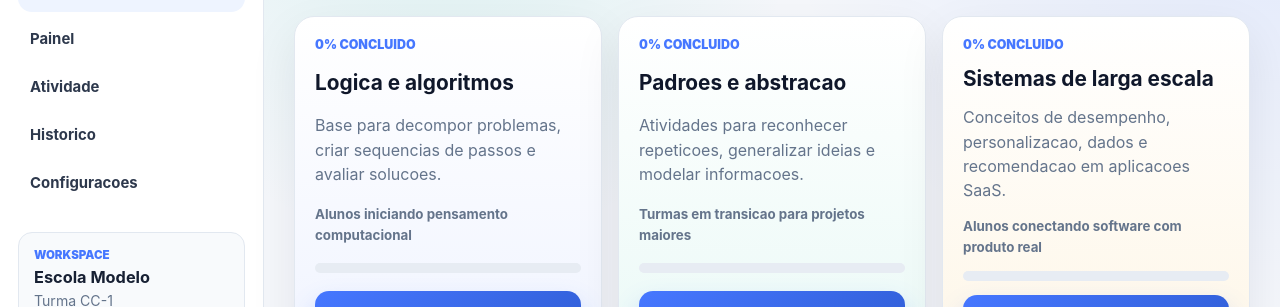
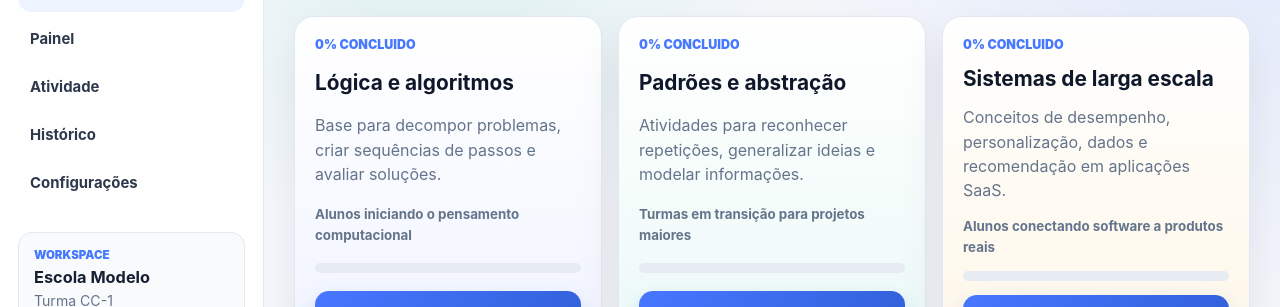
Before and after one commit to Gustavo-Abreu-Ribeiro/Pensamento-Computacional, a React (Vite) app in the folder Projeto_PensamentoComputacional_LargaEscala/codigo/: page / in a window 1280 px wide. Both pictures are taken after a click on the button "Trilhas". Shown: the part 180-487 px from the top of the page. Built offline with nearby package versions, Linux system fonts and the light colour scheme.

Commit message:
update dados

```diff
--- a/Projeto_PensamentoComputacional_LargaEscala/codigo/src/App.tsx
+++ b/Projeto_PensamentoComputacional_LargaEscala/codigo/src/App.tsx
@@ -16,12 +16,12 @@ const initialWorkspace = {
 };
 
 const routeLabels: Record<Route, string> = {
-  inicio: "Inicio",
+  inicio: "Início",
   trilhas: "Trilhas",
   painel: "Painel",
   atividade: "Atividade",
-  historico: "Historico",
-  configuracoes: "Configuracoes"
+  historico: "Histórico",
+  configuracoes: "Configurações"
 };
 
 const themes = [
@@ -223,7 +223,7 @@ export default function App() {
     return (
       <section className="metrics-grid" aria-label="Resumo do aluno">
         <article className="metric-card accent-blue">
-          <span>Nivel atual</span>
+          <span>Nível atual</span>
           <strong>{student.level}</strong>
         </article>
         <article className="metric-card accent-green">
@@ -247,11 +247,11 @@ export default function App() {
       <>
         <section className="hero-panel">
           <div>
-            <p className="eyebrow">Aprendizagem adaptativa em pratica</p>
-            <h1>Organize trilhas, registre desempenho e recomende o proximo passo.</h1>
+            <p className="eyebrow">Aprendizagem adaptativa em prática</p>
+            <h1>Organize trilhas, registre desempenho e recomende o próximo passo.</h1>
             <p>
-              O StudyFlow acompanha acertos, erros e tempo real de resposta para ajustar o nivel
-              do aluno durante a sessao.
+              A plataforma acompanha acertos, erros e tempo real de resposta para ajustar o nível
+              do aluno durante a sessão.
             </p>
           </div>
           <div className="hero-actions">
@@ -266,7 +266,7 @@ export default function App() {
 
         {renderMetrics()}
 
-        <section className="quick-grid" aria-label="Acoes principais">
+        <section className="quick-grid" aria-label="Ações principais">
           <button className="quick-card" type="button" onClick={() => navigate("trilhas")}>
             <span>01</span>
             <strong>Escolher trilha</strong>
@@ -280,7 +280,7 @@ export default function App() {
           <button className="quick-card" type="button" onClick={() => navigate("historico")}>
             <span>03</span>
             <strong>Analisar dados</strong>
-            <p>Use o historico para reconhecer padroes e orientar revisoes.</p>
+            <p>Use o histórico para reconhecer padrões e orientar revisões.</p>
           </button>
         </section>
       </>
@@ -292,7 +292,7 @@ export default function App() {
       <section className="page-stack">
         <div className="section-heading">
           <div>
-            <p className="eyebrow">Catalogo de trilhas</p>
+            <p className="eyebrow">Catálogo de trilhas</p>
             <h2>Escolha o foco da aprendizagem</h2>
           </div>
           <button className="ghost-button" type="button" onClick={() => navigate("painel")}>
@@ -474,13 +474,13 @@ export default function App() {
       <section className="history-section">
         <div className="panel-heading">
           <div>
-            <p className="eyebrow">Dados reais da sessao</p>
-            <h2>Historico de desempenho</h2>
+            <p className="eyebrow">Dados reais da sessão</p>
+            <h2>Histórico de desempenho</h2>
           </div>
           <span>{completed} registros</span>
         </div>
 
-        <div className="history-table" role="table" aria-label="Historico de desempenho">
+        <div className="history-table" role="table" aria-label="Histórico de desempenho">
           <div className="history-row header" role="row">
             <span>Trilha</span>
             <span>Conteudo</span>
@@ -531,7 +531,7 @@ export default function App() {
               onClick={() => setTheme(item.id)}
               type="button"
             >
-              <span>{theme === item.id ? "Tema ativo" : "Tema disponivel"}</span>
+              <span>{theme === item.id ? "Tema ativo" : "Tema disponível"}</span>
               <strong>{item.name}</strong>
               <p>{item.description}</p>
               <div className="theme-swatches" aria-hidden="true">
@@ -556,9 +556,8 @@ export default function App() {
           : route === "atividade"
             ? "Ambiente de atividade"
             : route === "historico"
-              ? "Historico e analise"
-              : "Configuracoes";
-
+              ? "Histórico e análise"
+              : "Configurações";
   return (
     <main className="app-shell">
       <aside className="sidebar">
--- a/Projeto_PensamentoComputacional_LargaEscala/codigo/src/data.ts
+++ b/Projeto_PensamentoComputacional_LargaEscala/codigo/src/data.ts
@@ -3,23 +3,23 @@ import type { Activity, LearningTrail } from "./types";
 export const trails: LearningTrail[] = [
   {
     id: "algoritmos",
-    title: "Logica e algoritmos",
-    description: "Base para decompor problemas, criar sequencias de passos e avaliar solucoes.",
-    target: "Alunos iniciando pensamento computacional",
+    title: "Lógica e algoritmos",
+    description: "Base para decompor problemas, criar sequências de passos e avaliar soluções.",
+    target: "Alunos iniciando o pensamento computacional",
     color: "blue"
   },
   {
     id: "padroes",
-    title: "Padroes e abstracao",
-    description: "Atividades para reconhecer repeticoes, generalizar ideias e modelar informacoes.",
-    target: "Turmas em transicao para projetos maiores",
+    title: "Padrões e abstração",
+    description: "Atividades para reconhecer repetições, generalizar ideias e modelar informações.",
+    target: "Turmas em transição para projetos maiores",
     color: "green"
   },
   {
     id: "escala",
     title: "Sistemas de larga escala",
-    description: "Conceitos de desempenho, personalizacao, dados e recomendacao em aplicacoes SaaS.",
-    target: "Alunos conectando software com produto real",
+    description: "Conceitos de desempenho, personalização, dados e recomendação em aplicações SaaS.",
+    target: "Alunos conectando software a produtos reais",
     color: "orange"
   }
 ];
@@ -28,98 +28,151 @@ export const activities: Activity[] = [
   {
     id: 1,
     trailId: "algoritmos",
-    title: "Logica de algoritmos",
+    title: "O que é um algoritmo?",
     topic: "Algoritmos",
     difficulty: "iniciante",
     estimatedMinutes: 8,
-    question: "Qual alternativa representa melhor um algoritmo?",
+    question: "Qual alternativa define melhor um algoritmo?",
     options: [
-      "Uma sequencia finita de passos para resolver um problema",
-      "Um programa que funciona apenas conectado a internet",
-      "Um desenho sem regras definidas"
+      "Uma sequência finita de passos para resolver um problema",
+      "Um programa que funciona somente com internet",
+      "Uma ideia vaga sem regras claras"
     ],
     correctOption: 0
   },
   {
     id: 2,
     trailId: "algoritmos",
-    title: "Condicoes e decisoes",
+    title: "Estruturas condicionais",
     topic: "Algoritmos",
     difficulty: "iniciante",
     estimatedMinutes: 9,
-    question: "Em um algoritmo, para que serve uma estrutura condicional?",
+    question: "Para que serve uma estrutura condicional em um algoritmo?",
     options: [
-      "Para repetir uma tela sem criterio",
-      "Para escolher caminhos diferentes conforme uma regra",
-      "Para eliminar todos os dados do usuario"
+      "Escolher caminhos diferentes de acordo com uma condição",
+      "Repetir um conjunto de passos infinitamente",
+      "Guardar informações sobre o usuário"
     ],
-    correctOption: 1
+    correctOption: 0
   },
   {
     id: 3,
-    trailId: "padroes",
-    title: "Reconhecimento de padroes",
-    topic: "Pensamento computacional",
+    trailId: "algoritmos",
+    title: "Repetição em algoritmos",
+    topic: "Algoritmos",
     difficulty: "iniciante",
     estimatedMinutes: 10,
-    question: "No StudyFlow, qual dado ajuda a encontrar dificuldade recorrente?",
+    question: "Qual é a finalidade de um laço de repetição?",
     options: [
-      "A cor preferida do aluno",
-      "A frequencia de erros por conteudo",
-      "O tamanho da tela usada no acesso"
+      "Executar um conjunto de instruções várias vezes enquanto uma condição se mantém",
+      "Descartar dados após cada execução",
+      "Impedir que o algoritmo termine"
     ],
-    correctOption: 1
+    correctOption: 0
   },
   {
     id: 4,
     trailId: "padroes",
-    title: "Abstracao de entidades",
-    topic: "Modelagem",
-    difficulty: "intermediario",
-    estimatedMinutes: 12,
-    question: "Ao modelar o StudyFlow, qual entidade representa uma resposta registrada?",
-    options: ["Desempenho", "Cor da interface", "Nome do navegador"],
+    title: "Reconhecimento de padrões",
+    topic: "Pensamento computacional",
+    difficulty: "iniciante",
+    estimatedMinutes: 10,
+    question: "Qual informação ajuda a identificar dificuldades recorrentes em registros de aprendizado?",
+    options: [
+      "A frequência de erros por conteúdo",
+      "A cor preferida do aluno",
+      "O horário de acesso ao sistema"
+    ],
     correctOption: 0
   },
   {
     id: 5,
-    trailId: "escala",
-    title: "Ajuste de dificuldade",
-    topic: "Recomendacao",
+    trailId: "padroes",
+    title: "Abstração de entidades",
+    topic: "Modelagem",
     difficulty: "intermediario",
     estimatedMinutes: 12,
-    question: "Se a taxa de acertos passa de 80%, o sistema deve:",
-    options: ["Aumentar a dificuldade", "Apagar o historico", "Encerrar a trilha"],
+    question: "Em modelagem de sistema, qual entidade representa uma resposta registrada?",
+    options: [
+      "Desempenho",
+      "Cor da interface",
+      "Nome do navegador"
+    ],
     correctOption: 0
   },
   {
     id: 6,
-    trailId: "escala",
-    title: "Escalabilidade",
-    topic: "Larga escala",
+    trailId: "padroes",
+    title: "Abstração de informações",
+    topic: "Modelagem",
     difficulty: "intermediario",
-    estimatedMinutes: 14,
-    question: "Qual desafio cresce com muitos usuarios simultaneos?",
+    estimatedMinutes: 12,
+    question: "Qual é o principal propósito da abstração em sistemas de aprendizado?",
     options: [
-      "Processamento frequente de dados",
-      "Ausencia total de dados",
-      "Eliminacao da autenticacao"
+      "Reduzir detalhes para representar apenas o que é relevante",
+      "Aumentar a complexidade de cada função",
+      "Guardar todos os dados possíveis sem classificação"
     ],
     correctOption: 0
   },
   {
     id: 7,
     trailId: "escala",
+    title: "Ajuste de dificuldade",
+    topic: "Recomendação",
+    difficulty: "intermediario",
+    estimatedMinutes: 12,
+    question: "Se a taxa de acertos passa de 80%, o sistema deve:",
+    options: [
+      "Aumentar a dificuldade",
+      "Apagar o histórico",
+      "Encerrar a trilha"
+    ],
+    correctOption: 0
+  },
+  {
+    id: 8,
+    trailId: "escala",
+    title: "Escalabilidade",
+    topic: "Larga escala",
+    difficulty: "intermediario",
+    estimatedMinutes: 14,
+    question: "Qual desafio cresce quando há muitos usuários simultâneos?",
+    options: [
+      "Processar um grande volume de dados com rapidez",
+      "Falta de acesso à internet em todos os dispositivos",
+      "Redundância de perguntas na interface"
+    ],
+    correctOption: 0
+  },
+  {
+    id: 9,
+    trailId: "escala",
     title: "Cold start",
-    topic: "Personalizacao",
+    topic: "Personalização",
     difficulty: "avancado",
     estimatedMinutes: 16,
-    question: "O que o sistema deve fazer com um aluno sem historico?",
+    question: "O que o sistema deve fazer para um aluno sem histórico?",
     options: [
-      "Bloquear recomendacoes permanentemente",
-      "Iniciar com conteudo padrao e adaptar nas primeiras interacoes",
-      "Aumentar sempre para o nivel maximo"
+      "Iniciar com conteúdo padrão e adaptar nas primeiras interações",
+      "Bloquear recomendações permanentemente",
+      "Levar o aluno diretamente ao conteúdo mais difícil"
     ],
-    correctOption: 1
+    correctOption: 0
+  },
+  {
+    id: 10,
+    trailId: "escala",
+    title: "Segurança de dados",
+    topic: "Infraestrutura",
+    difficulty: "avancado",
+    estimatedMinutes: 14,
+    question: "Por que é importante proteger os dados de desempenho do usuário?",
+    options: [
+      "Para garantir privacidade e evitar uso indevido de informações pessoais",
+      "Para reduzir o tamanho do banco de dados",
+      "Para impedir que o usuário acesse a própria trilha"
+    ],
+    correctOption: 0
   }
 ];
```
